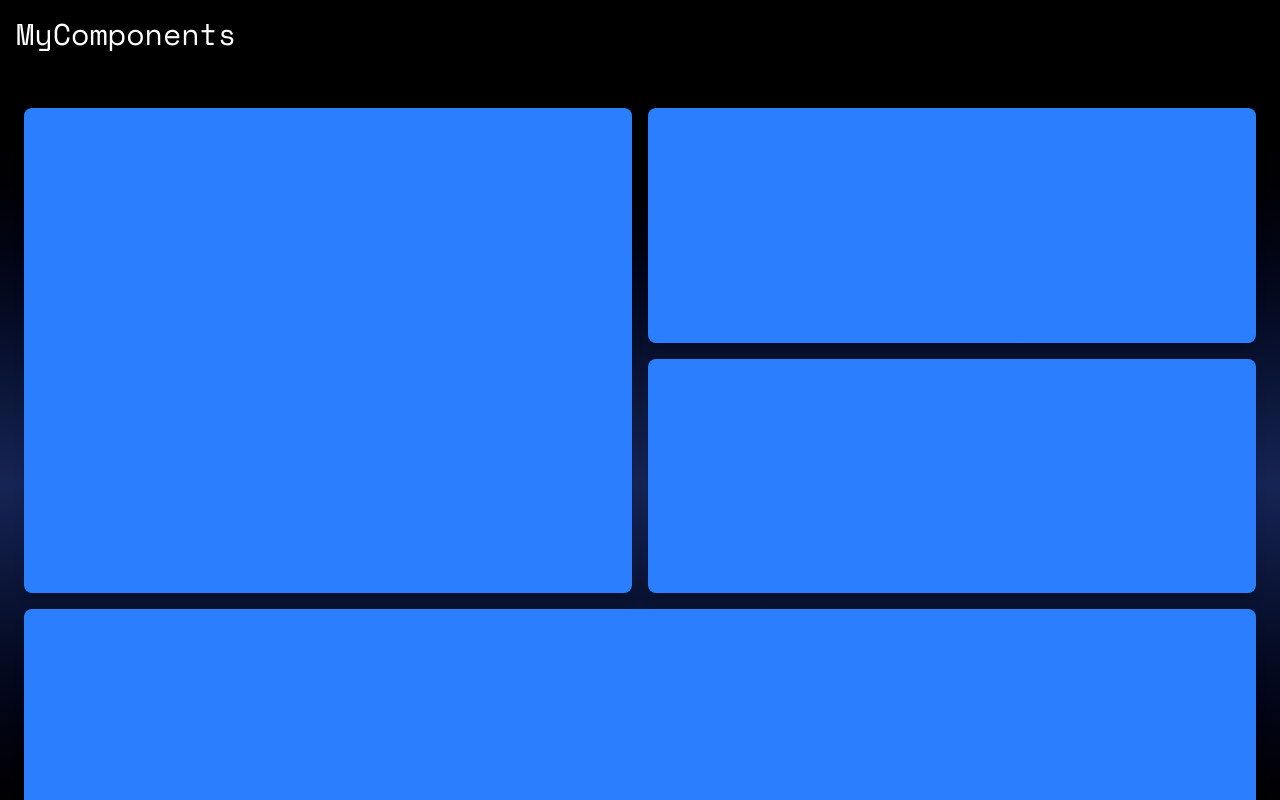
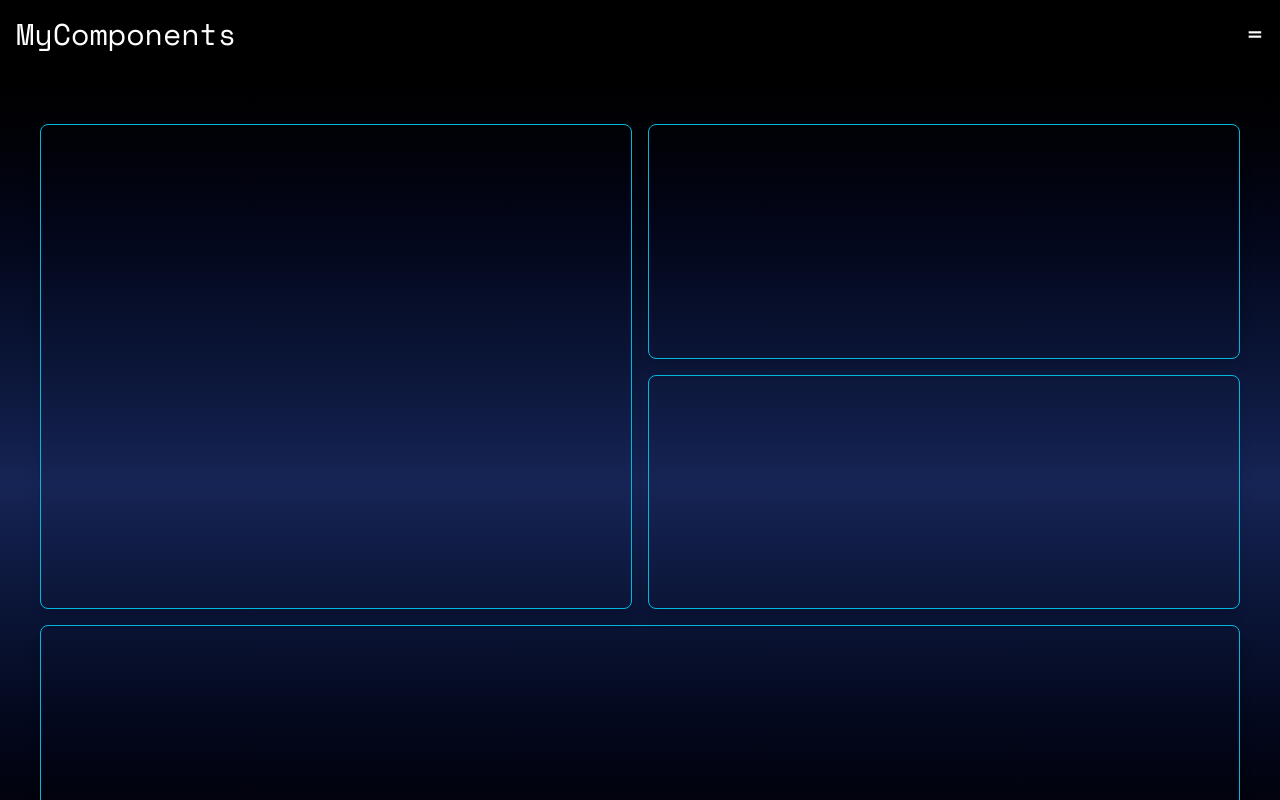
Before and after one commit to UGALDEMMJ/mycomponents-frontend, a React (Vite) app: page /dashboard in a window 1280 px wide. Shown: the top 800 px of the page. Built offline with nearby package versions, Linux system fonts and the light colour scheme.

Commit message:
Updates in layout integration of sidebar

```diff
--- a/src/components/Header.tsx
+++ b/src/components/Header.tsx
@@ -1,10 +1,17 @@
 import React from 'react'
 
-export const Header = () => {
+type HeadeProps ={
+  onToggleSidebar: () => void;
+}
+
+export const Header:React.FC<HeadeProps> = ({onToggleSidebar}) => {
   return (
-    <header className='w-full bg-gradient-to-r bg-black p-4'>
+    <header className='w-full bg-gradient-to-r bg-black p-4 flex justify-between'>
         <div className='container mx-auto flex justify-between items-center'>
             <h1 className='text-2xl sm:text-3xl font-space-mono text-white mb-4'>MyComponents</h1>
+        </div>
+         <div className='container mx-auto flex justify-end'>
+            <button onClick={onToggleSidebar} className='text-2xl sm:text-3xl font-space-mono text-white mb-4'>=</button>
         </div>
     </header>
   )
--- a/src/components/Sidebar.tsx
+++ b/src/components/Sidebar.tsx
@@ -0,0 +1,7 @@
+import React from 'react'
+
+export const Sidebar = () => {
+  return (
+    <div>Sidebar</div>
+  )
+}
--- a/src/layout/Layouth.tsx
+++ b/src/layout/Layouth.tsx
@@ -1,15 +1,31 @@
-import React from "react";
+import React, {useState} from "react";
 import { Header } from "../components/Header";
 import { Footer } from "../components/Footer";
+import { Sidebar } from "../components/Sidebar";
 import { Outlet } from "react-router";
 
 const Layouth = () => {
+    const [showSidebar, setShowSidebar] = useState(false);
+    const toggleSidebar = () =>{
+        setShowSidebar(!showSidebar);
+    };
     return (
-        <main>
-            <Header />
-            <Outlet/>
+        <div className="flex min-h-screen flex-col bg-gradient-to-b from-black via-blue-950 to-black">
+            {/* Pasa funcion para usar el sidebar */}
+            <Header onToggleSidebar={toggleSidebar} />
+            <div className="flex flex-1">
+                <main className="flex-1 p-4">
+                    <Outlet />
+                </main>
+                {showSidebar && (
+                    <aside className="w-64 bg-gray-100">
+                        <Sidebar />
+                    </aside>
+                )}
+            </div>
+
             <Footer />
-        </main>
+        </div>
     );
 };
 
--- a/src/pages/Dashboard.tsx
+++ b/src/pages/Dashboard.tsx
@@ -3,31 +3,31 @@ import { Link } from 'react-router-dom'
 const Dashboard: React.FC = () => {
   return (
     <div className='grid grid-cols-2 grid-rows-3 md:grid-cols-2 md:grid-rows-3 gap-4 p-6 h-screen
-    bg-gradient-to-b from-black via-blue-950 to-black
+    bg-transparent
     '>
 
       {/*Primer card*/}
       <Link to={'/'}
-      className='realtive col-span-1 row-span-1 md:col-span-1 md:row-span-2 p-6 bg-blue-500
-      rounded-lg shadow-lg flex items-center justify-center group'>
+      className='realtive col-span-1 row-span-1 md:col-span-1 md:row-span-2 p-6 border
+      rounded-lg shadow-lg flex items-center justify-center group border-cyan-500'>
       </Link>
 
       {/*Segundo card*/}
       <Link to={'/'}
-      className='realtive col-span-2 row-span-1 md:col-span-1 md:row-span-1 p-6 bg-blue-500
-      rounded-lg shadow-lg flex items-center justify-center group'>
+      className='realtive col-span-2 row-span-1 md:col-span-1 md:row-span-1 p-6 border
+      rounded-lg shadow-lg flex items-center justify-center group border-cyan-500'>
       </Link>
 
       {/*Tercer card*/}
       <Link to={'/'}
-      className='realtive col-span-2 row-span-2 md:col-span-1 md:row-span-1 p-6 bg-blue-500
-      rounded-lg shadow-lg flex items-center justify-center group'>
+      className='realtive col-span-2 row-span-2 md:col-span-1 md:row-span-1 p-6 border
+      rounded-lg shadow-lg flex items-center justify-center group border-cyan-500'>
       </Link>
 
       {/*Cuarto card*/}
       <Link to={'/'}
-      className='realtive col-span-1 row-span-3  md:col-span-2 md:row-span-2 p-6 bg-blue-500
-      rounded-lg shadow-lg flex items-center justify-center group'>
+      className='realtive col-span-1 row-span-3  md:col-span-2 md:row-span-2 p-6 border
+      rounded-lg shadow-lg flex items-center justify-center group border-cyan-500'>
       </Link>
 
     </div>
--- a/src/pages/Welcome.tsx
+++ b/src/pages/Welcome.tsx
@@ -30,7 +30,8 @@ const texts: Texts[] = [
     text: "With MyComponents.",
     link: "/dashboard",
     colors: {
-      text:  "animate-pulse text-blue-600 transition-colors duration-300 ease-in-out hover:text-purple-600 hover:border-b",
+      text:
+        "animate-pulse text-cyan-600 transition-colors duration-300 ease-in-out hover:text-cyan-400 hover:border-b",
     },
   },
 ];
@@ -181,11 +182,16 @@ const Welcome: React.FC = () => {
   return (
     <div
       ref={containerRef}
-      className="relative w-full h-screen overflow-hidden bg-black"
+      className="relative w-full h-screen overflow-hidden bg-black font-space-mono"
     >
       <header className="fixed top-0 left-0 w-full z-50 p-4 bg-black/80 text-white flex justify-between">
-        <a href="https://github.com/UGALDEMMJ" className="font-bold">Developed by UGALDEMMJ</a>
-        <div className="text-sm opacity-80">Scroll to navigate</div>
+      <p>Developed by <a
+          href="https://github.com/UGALDEMMJ"
+          className="font-bold hover:text-cyan-500">
+         UGALDEMMJ
+        </a></p>
+        <div className="text-sm opacity-80 animate-pulse transition-colors duration-300">Scroll to navigate</div>
+        <a href="/dashboard" className="text-sm opacity-80 hover:text-cyan-500 font-bold">MyComponents</a>
       </header>
 
       {texts.map((item, index) => {
```
